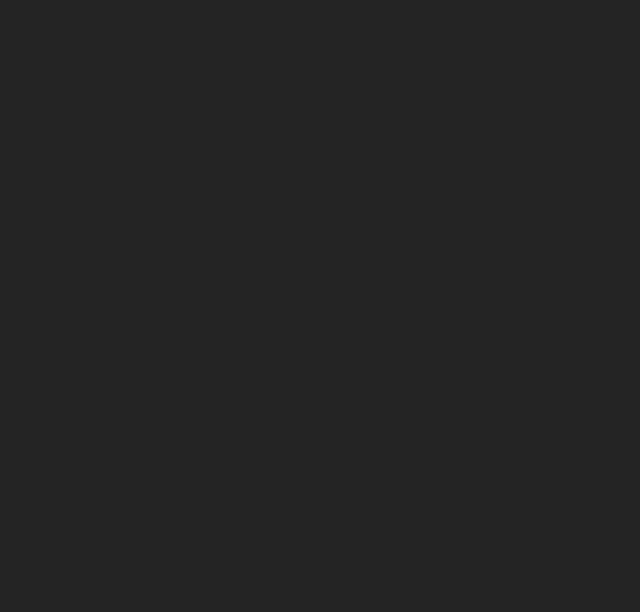
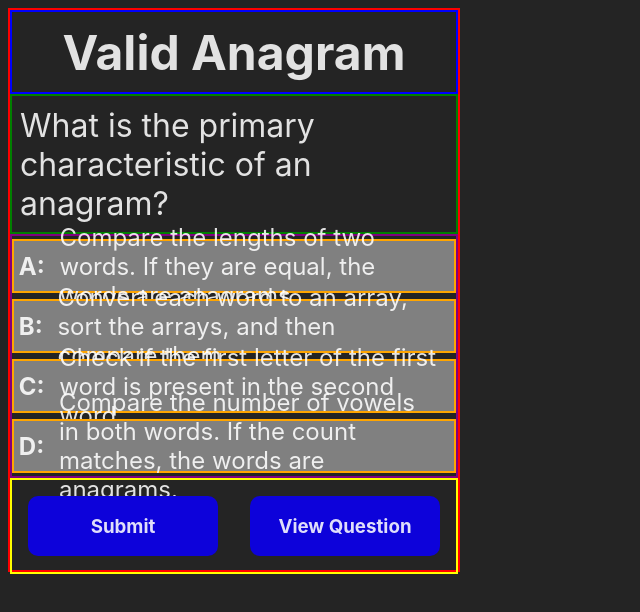
Before and after one commit to Anish0999/SwipeCode, a React (Vite) app in the folder Frontend/swipecode-app/: page /validAnagram in a window 1280 px wide. Before the commit this address had no page. Shown: the top 612 px of the page, without its empty margins (0-640 px from the left). Built offline with nearby package versions, Linux system fonts and the light colour scheme.

Commit message:
Added Cards Functionality

```diff
--- a/Frontend/swipecode-app/src/App.jsx
+++ b/Frontend/swipecode-app/src/App.jsx
@@ -5,6 +5,9 @@
 import GetStarted from './components/getstarted'
 import HomePage from './pages/homepage'
 import QuizCard from './components/quizcard'
+import PlayGround from './components/playground'
+import ValidAnagram from './components/validAnagram'
+
 
 import './App.css'
 
@@ -14,6 +17,9 @@
       <Routes>
         <Route path="/" element={<HomePage/>}></Route>
         <Route path="/start" element={<GetStarted/>}></Route>
+
+        <Route path="/playground" element={<PlayGround/>}></Route>
+        <Route path="/validAnagram" element={<ValidAnagram/>}></Route>
 
         <Route path="/card"
           element={
@@ -26,10 +32,10 @@
             //     An Anagram is a word or phrase formed by rearranging the letters of a different word or phrase,
             //     typically using all the original letters exactly once."
 
-            qA= "Both words have the same length."
-            qB= "Both words have the same first letter."
-            qC= "Both words have the same first letter."
-            qD= "Both words have the same last letter."
+            qA= "Compare the lengths of two words. If they are equal, the words are anagrams."
+            qB= "Convert each word to an array, sort the arrays, and then compare them."
+            qC= "Check if the first letter of the first word is present in the second word."
+            qD= "Compare the number of vowels in both words. If the count matches, the words are anagrams."
 
             Abool= {true}
             Bbool= {false}
@@ -51,8 +57,8 @@
             qC= "Both words have the same first letter."
             qD= "Both words have the same last letter."
 
-            Abool= {true}
-            Bbool= {false}
+            Abool= {false}
+            Bbool= {true}
             Cbool= {false}
             Dbool= {false}
 
--- /dev/null
+++ b/Frontend/swipecode-app/src/components/playground.jsx
@@ -0,0 +1,27 @@
+import { useState } from "react";
+
+
+
+function Child() {
+
+    return (
+       <div className="child">
+
+       </div>
+    )
+}
+
+function handleEvent() {
+    console.log("test");
+}
+
+function Parent() {
+
+    return (
+       <div className="parent" style={{border: "2px solid red", backgroundColor: "green"}} onClick={handleEvent}>
+            <h1>Hello</h1>
+       </div>
+    )
+}
+
+export default Parent
--- a/Frontend/swipecode-app/src/components/quizcard.css
+++ b/Frontend/swipecode-app/src/components/quizcard.css
@@ -15,6 +15,11 @@
 .desc{
 
     /* font-size: 1.5rem; */
+
+    display: flex;
+    justify-content: center;
+    align-items: center;
+
 
     height: 15vh;
     padding: 0.5rem;
@@ -36,7 +41,13 @@
     padding: 0.3rem;
     font-size: 1.5rem;
     height: 5vh;
+    /* background-color: #cf952a; */
     border: 2px solid orange;
+}
+
+.qtype2{
+    padding: 0.5rem;
+    /* border: 2px solid rgb(0, 255, 102); */
 }
 
 .q-options{
--- a/Frontend/swipecode-app/src/components/quizcard.jsx
+++ b/Frontend/swipecode-app/src/components/quizcard.jsx
@@ -1,7 +1,73 @@
 import './quizcard.css'
+import { useState } from 'react';
+import { useEffect } from 'react';
 
 function QuizCard(props) {
+
+    const [selected, changeSelected] = useState(null);
+
+    const [defaultA, changeA] = useState("gray");
+    const [defaultB, changeB] = useState("gray");
+    const [defaultC, changeC] = useState("gray");
+    const [defaultD, changeD] = useState("gray");
+
+
+    function selectedOption(questionLetter) {
+
+       if(questionLetter === "A") {
+          changeA("blue");
+          changeB("gray");
+          changeC("gray");
+          changeD("gray");
+
+          changeSelected("A");
+       }
+       else if(questionLetter === "B") {
+          changeA("gray");
+          changeB("blue");
+          changeC("gray");
+          changeD("gray");
+
+          changeSelected("B");
+       }
+       else if(questionLetter === "C") {
+        changeA("gray");
+        changeB("gray");
+        changeC("blue");
+        changeD("gray");
+
+        changeSelected("C");
+      }
+      else if(questionLetter === "D") {
+        changeA("gray");
+        changeB("gray");
+        changeC("gray");
+        changeD("blue");
+
+        changeSelected("D");
+      }
+    }
+
+    // useEffect(()=>{
+    //     console.log(selected);
+    // })
+
+
+    function handleSubmit() {
+
+        console.log("test")
+
+        if(selected === "A" && props.Abool || selected === "B" && props.Bbool ||
+           selected === "C" && props.Cbool || selected === "D" && props.Dbool) {
+            props.getDataFunction(true)
+        }
+        else{
+            props.getDataFunction(false)
+        }
+    }
+
     return (
+
         <div className='card-container'>
 
             <div className='q-name'>
@@ -18,15 +84,25 @@
             </div>
 
             <div className='choices'>
-                <div className='qtype'><b>A:</b>&nbsp;{props.qA} </div>
-                {/* Both words have the same length. */}
 
-                <div className='qtype'><b>B:</b>&nbsp;{props.qB}</div>
-                {/* Both words have the same first letter. */}
-                <div className='qtype'><b>C:</b>&nbsp;{props.qC}</div>
-                {/* Both words have the same first letter. */}
-                <div className='qtype'><b>D:</b>&nbsp;{props.qD}</div>
-                {/* Both words have the same last letter. */}
+                <div className='qtype' style={{backgroundColor: defaultA}} onClick={()=>selectedOption("A")}><b>A:</b>&nbsp;
+                    <div className='qtype2'>{props.qA}</div>
+                </div>
+
+                <div className='qtype' style={{backgroundColor: defaultB}} onClick={()=>selectedOption("B")}><b>B:</b>&nbsp;
+                <div className='qtype2'>{props.qB}</div>
+                </div>
+
+                <div className='qtype' style={{backgroundColor: defaultC}} onClick={()=>selectedOption("C")}><b>C:</b>&nbsp;
+                <div className='qtype2'>{props.qC}</div>
+                </div>
+
+                <div className='qtype' style={{backgroundColor: defaultD}} onClick={()=>selectedOption("D")}><b>D:</b>&nbsp;
+                <div className='qtype2'>{props.qD}</div>
+                </div>
+
+
+
             </div>
 
             {props.Abool}
@@ -34,9 +110,8 @@
             {props.Cbool}
             {props.Dbool}
 
-
             <div className='q-options'>
-                <div className='card-btn'>
+                <div className='card-btn' onClick={handleSubmit}>
                     <h3>Submit</h3>
                 </div>
 
--- /dev/null
+++ b/Frontend/swipecode-app/src/components/validAnagram.jsx
@@ -0,0 +1,70 @@
+import QuizCard from "./quizcard";
+import { useState } from "react";
+import { useEffect } from "react";
+
+function ValidAnagram() {
+  // const [correct, changeCorrect] = useState(false);
+  const [index, changeIndex] = useState(0);
+
+  let correctAnswers = 0;
+  let wrongAnswers = 0;
+
+  // Callback function to recieve data from the child
+  function getDataFromChild(isCorrect) {
+    console.log(isCorrect);
+
+    if (isCorrect) {
+      correctAnswers = correctAnswers + 1;
+    }
+
+    changeIndex(index + 1);
+
+    console.log("correct answers: " + correctAnswers);
+    console.log("index: " + index);
+  }
+
+  // useEffect(()=>{console.log(correctAnswers)})
+
+  const questions = [];
+
+  questions.push(
+    <QuizCard
+      qName="Valid Anagram"
+      qDesc="What is the primary characteristic of an anagram?"
+      qDescFontSize="2rem"
+      // "Given two strings s and t, return true if t is an anagram of s, and false otherwise.
+      //     An Anagram is a word or phrase formed by rearranging the letters of a different word or phrase,
+      //     typically using all the original letters exactly once."
+
+      qA="Compare the lengths of two words. If they are equal, the words are anagrams."
+      qB="Convert each word to an array, sort the arrays, and then compare them."
+      qC="Check if the first letter of the first word is present in the second word."
+      qD="Compare the number of vowels in both words. If the count matches, the words are anagrams."
+      Abool={true}
+      Bbool={false}
+      Cbool={false}
+      Dbool={false}
+      getDataFunction={getDataFromChild}
+    />
+  );
+  questions.push(
+    <QuizCard
+      qName="Valid Anagram"
+      qDesc="Given the nature of anagrams, which of the following methods can be used to check if two words are anagrams?"
+      qDescFontSize="2rem"
+      qA="Both words have the same length."
+      qB="Both words have the same first letter."
+      qC="Both words have the same first letter."
+      qD="Both words have the same last letter."
+      Abool={false}
+      Bbool={true}
+      Cbool={false}
+      Dbool={false}
+      getDataFunction={getDataFromChild}
+    />
+  );
+
+  return <div>{questions[index]}</div>;
+}
+
+export default ValidAnagram;
```
